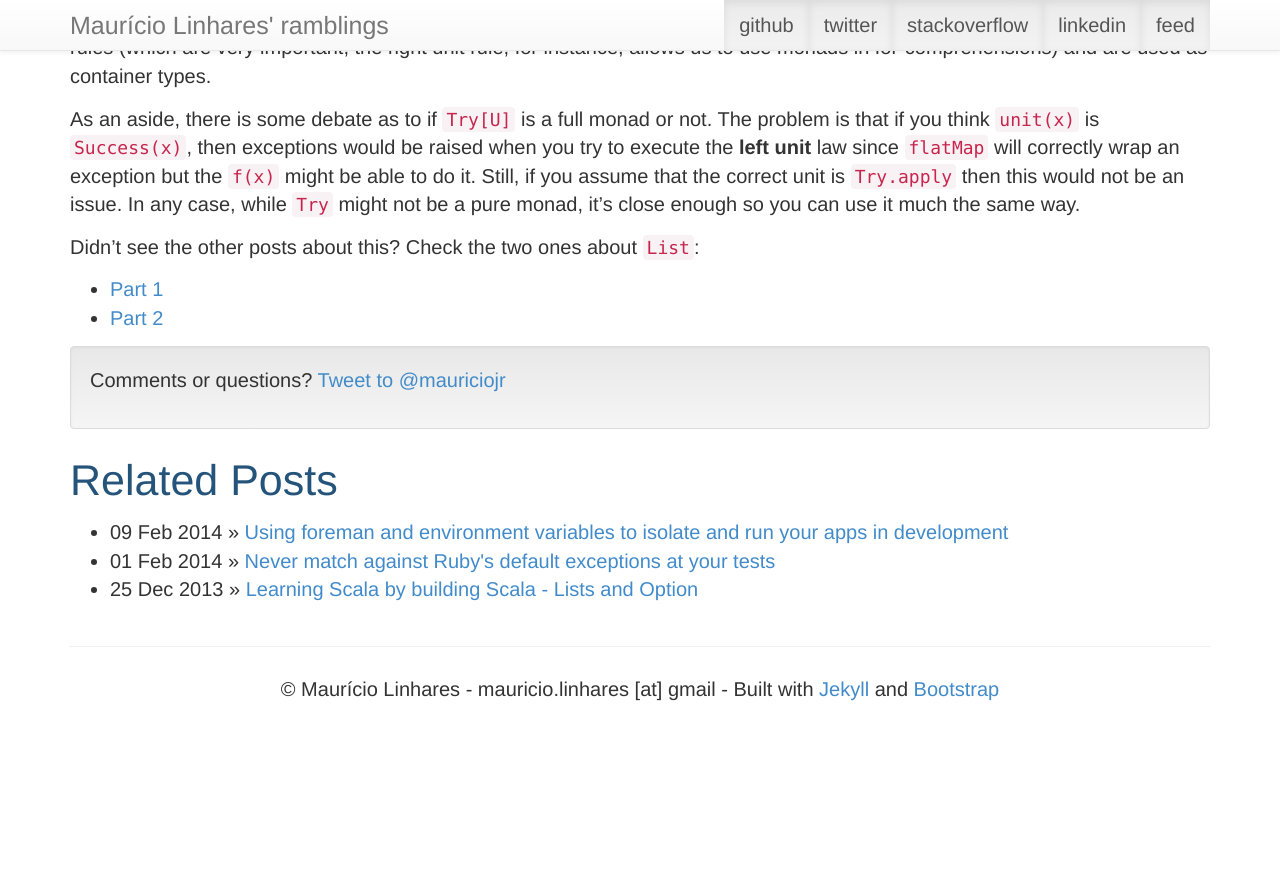
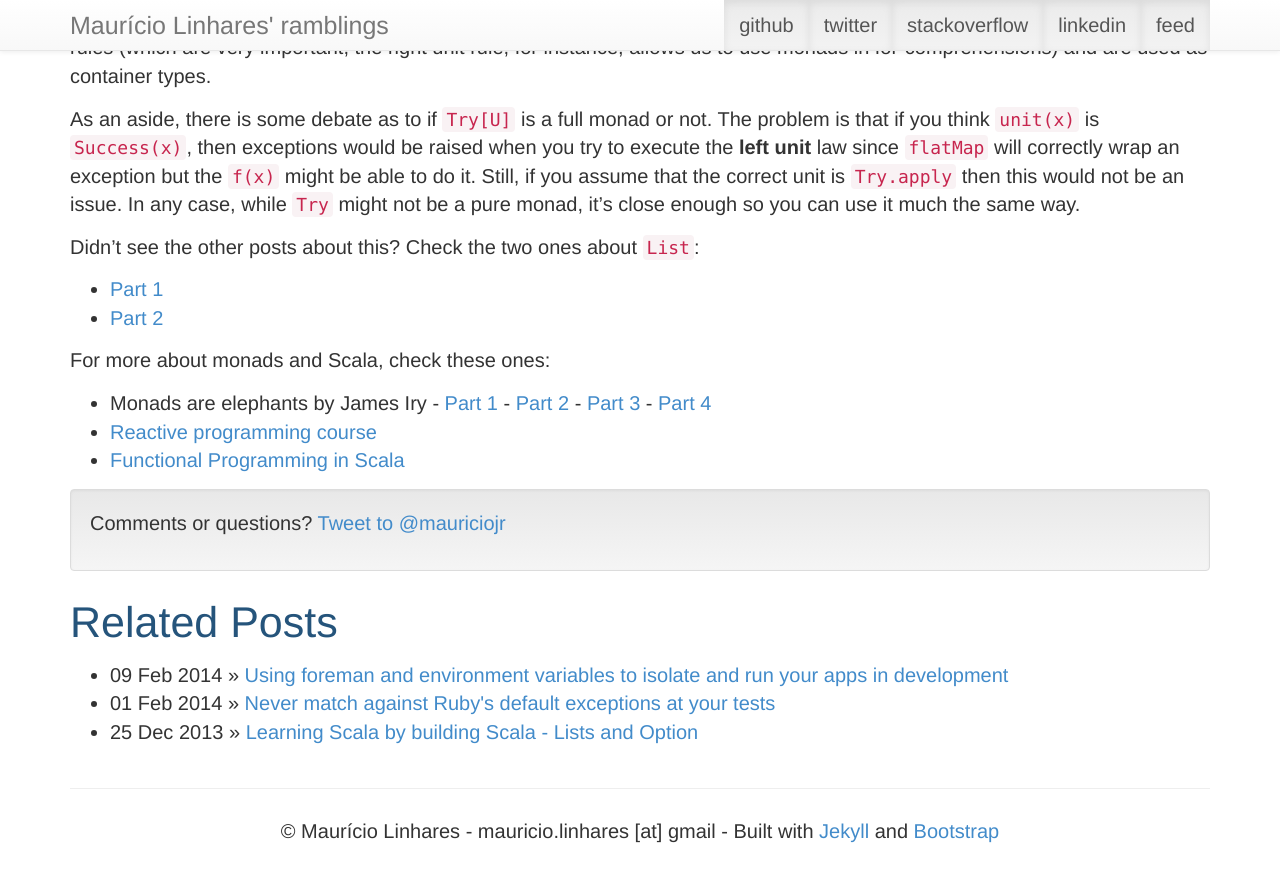
Before and after one commit to mauricio/mauricio.github.com, a Jekyll site: the page built from _posts/2014-02-17-scala-either-try-and-the-m-word.md, in a window 1280 px wide and 900 px high, scrolled down 10584 px. Shown: the top 882 px of the window. Built offline with Jekyll 4.4.1, drawn with Linux system fonts in a browser that asks for light colours; Markdown is read by kramdown in place of the engine named in the settings; comment, search, counter and statistics services are not loaded; before the commit the page ends 11342 px from its top, so only the background shows below that.

Commit message:
Including more references

```diff
--- a/_posts/2014-02-17-scala-either-try-and-the-m-word.md
+++ b/_posts/2014-02-17-scala-either-try-and-the-m-word.md
@@ -377,3 +377,9 @@ Didn't see the other posts about this? Check the two ones about `List`:
 
 * [Part 1]({% post_url 2013-11-25-learning-scala-by-building-scala-lists %})
 * [Part 2]({% post_url 2013-12-08-learning-scala-by-building-scala-lists-part-2 %})
+
+For more about monads and Scala, check these ones:
+
+* Monads are elephants by James Iry - [Part 1](http://james-iry.blogspot.com.br/2007/09/monads-are-elephants-part-1.html) - [Part 2](http://james-iry.blogspot.com/2007/10/monads-are-elephants-part-2.html) - [Part 3](http://james-iry.blogspot.com.br/2007/10/monads-are-elephants-part-3.html) - [Part 4](http://james-iry.blogspot.com.br/2007/11/monads-are-elephants-part-4.html)
+* [Reactive programming course](https://www.coursera.org/course/reactive)
+* [Functional Programming in Scala](http://www.manning.com/bjarnason/)
```
